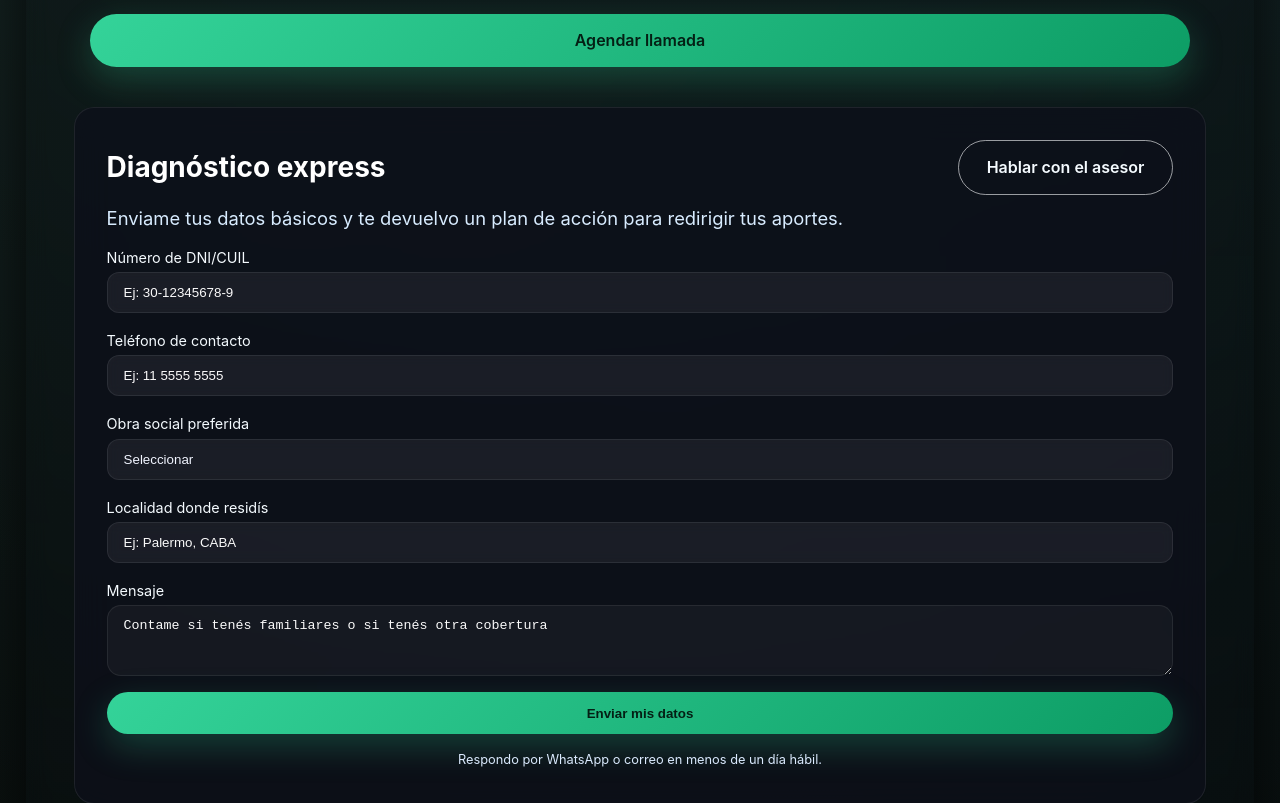
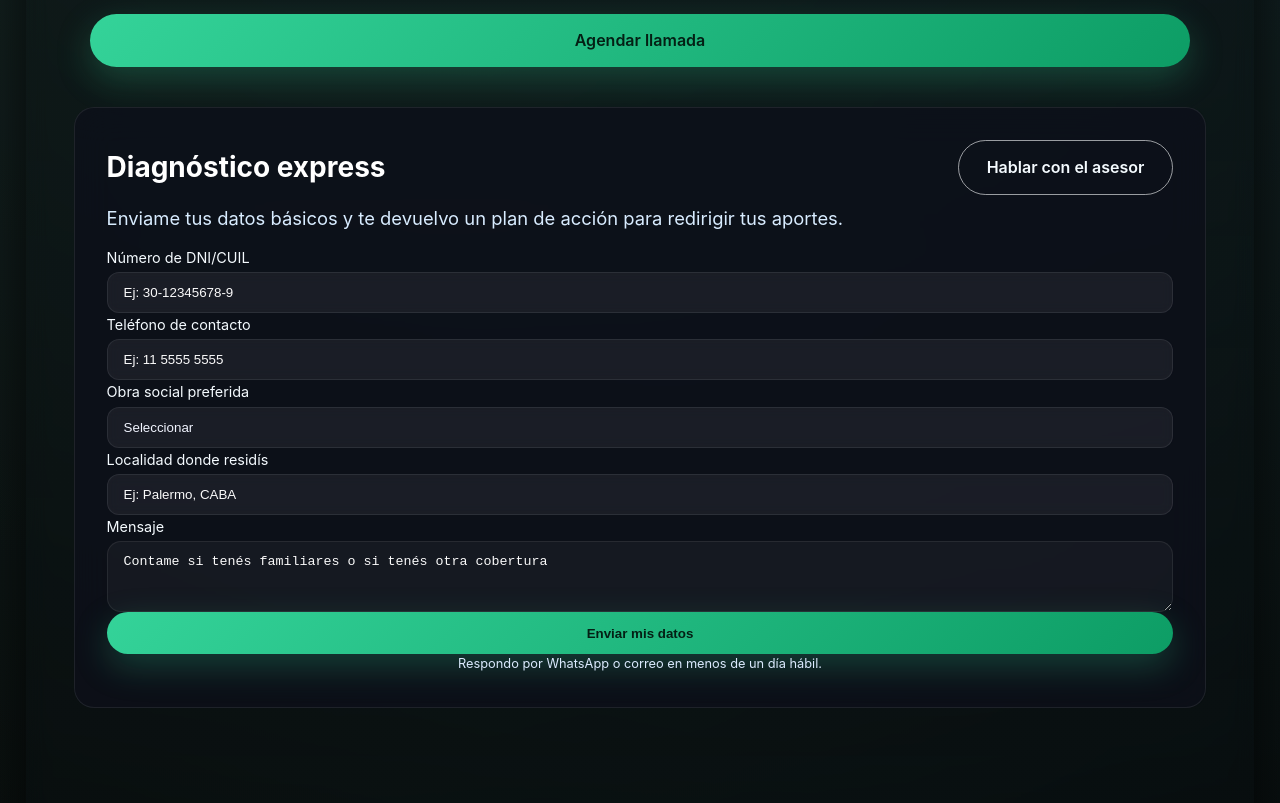
Before and after one commit to Federico-Salom/VentaObrasSociales, a React (Vite) app: page / in a window 1280 px wide. Shown: the part 781-1584 px from the top of the page. Built offline with nearby package versions, Linux system fonts and the light colour scheme.

Commit message:
fix: ajustar altura del contenedor principal y mejorar el diseño del simulador

```diff
--- a/src/index.css
+++ b/src/index.css
@@ -629,6 +629,7 @@ main {
   height: auto;
   align-self: stretch;
   width: 100%;
+  height: 100%;
   max-width: 100%;
   margin-top: 0;
   justify-content: space-between;
@@ -704,10 +705,9 @@ main {
 .simulador {
   display: flex;
   flex-direction: column;
-  gap: 1rem;
-  flex: 0 0 auto;
-  justify-content: flex-start;
+  height: 100%;
   overflow: visible;
+  justify-content: space-between;
 }
 
 .simulador .btn:hover {
```
